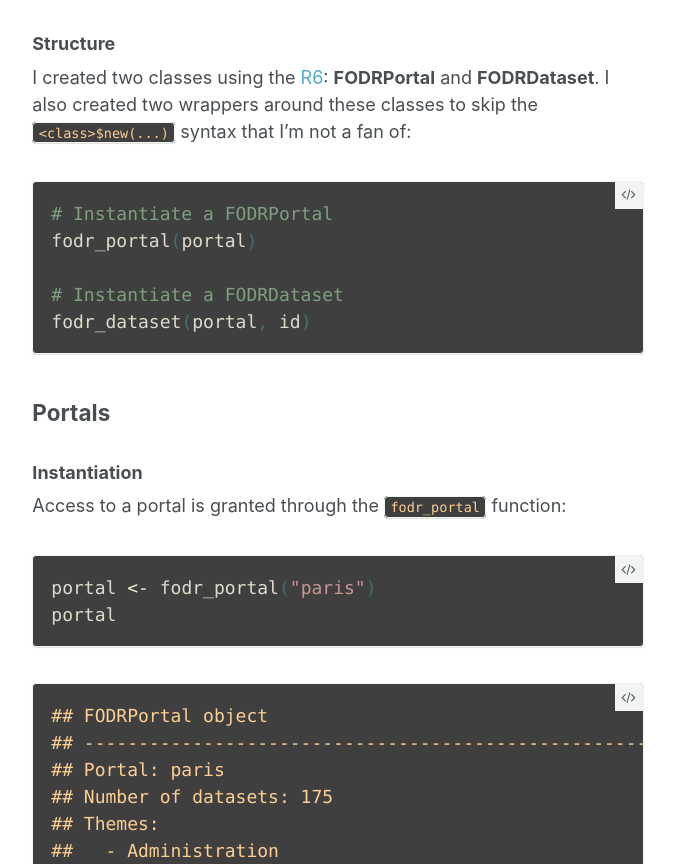
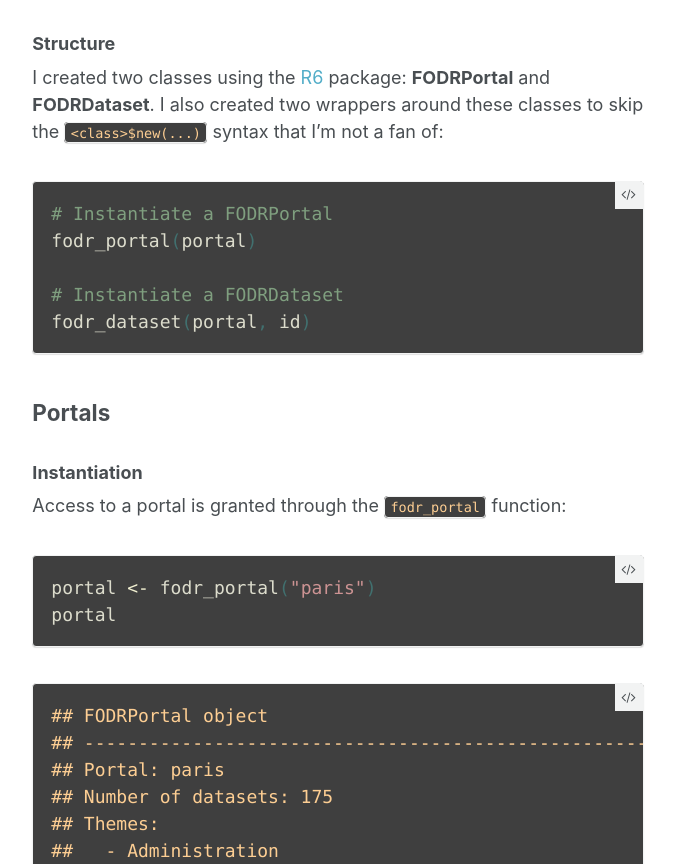
Before and after one commit to Tutuchan/tutuchan.github.io, a plain HTML site: page r/fodr/index.html in a window 1280 px wide. Shown: the part 3476-4340 px from the top of the page, without its empty margins (323-998 px from the left). Drawn offline with Linux system fonts and the light colour scheme; a script that the page names is missing.

Commit message:
fix typo in fodr post

```diff
--- a/r/fodr/index.html
+++ b/r/fodr/index.html
@@ -355,7 +355,7 @@
 
 <h3 id="structure">Structure</h3>
 
-<p>I created two classes using the <a href="https://github.com/wch/R6">R6</a>: <strong>FODRPortal</strong> and <strong>FODRDataset</strong>. I also created two wrappers around these classes to skip the <code class="highlighter-rouge">&lt;class&gt;$new(...)</code> syntax that I’m not a fan of:</p>
+<p>I created two classes using the <a href="https://github.com/wch/R6">R6</a> package: <strong>FODRPortal</strong> and <strong>FODRDataset</strong>. I also created two wrappers around these classes to skip the <code class="highlighter-rouge">&lt;class&gt;$new(...)</code> syntax that I’m not a fan of:</p>
 
 <figure class="highlight"><pre><code class="language-r" data-lang="r"><span class="c1"># Instantiate a FODRPortal
 </span><span class="n">fodr_portal</span><span class="p">(</span><span class="n">portal</span><span class="p">)</span>
```
